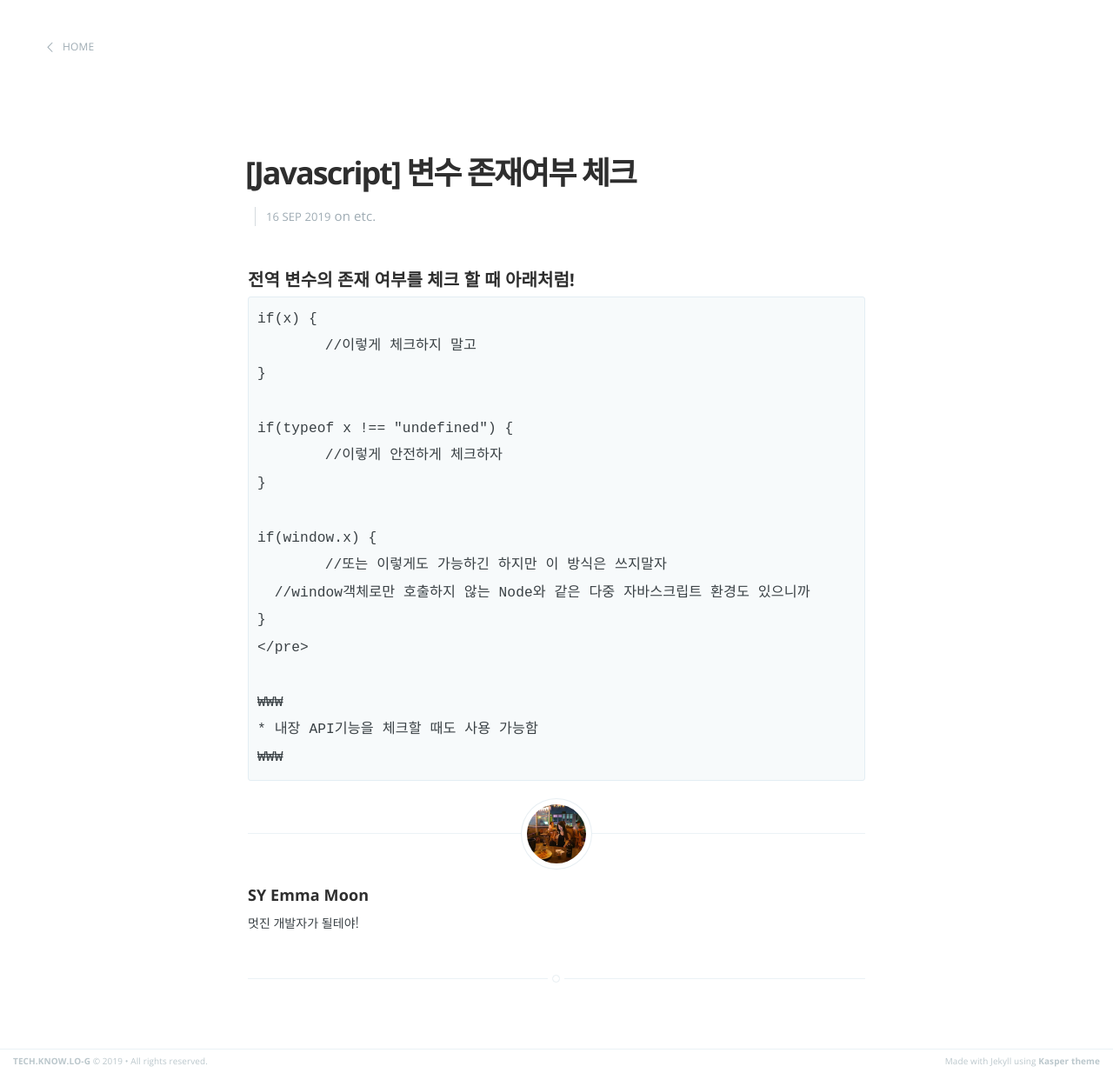
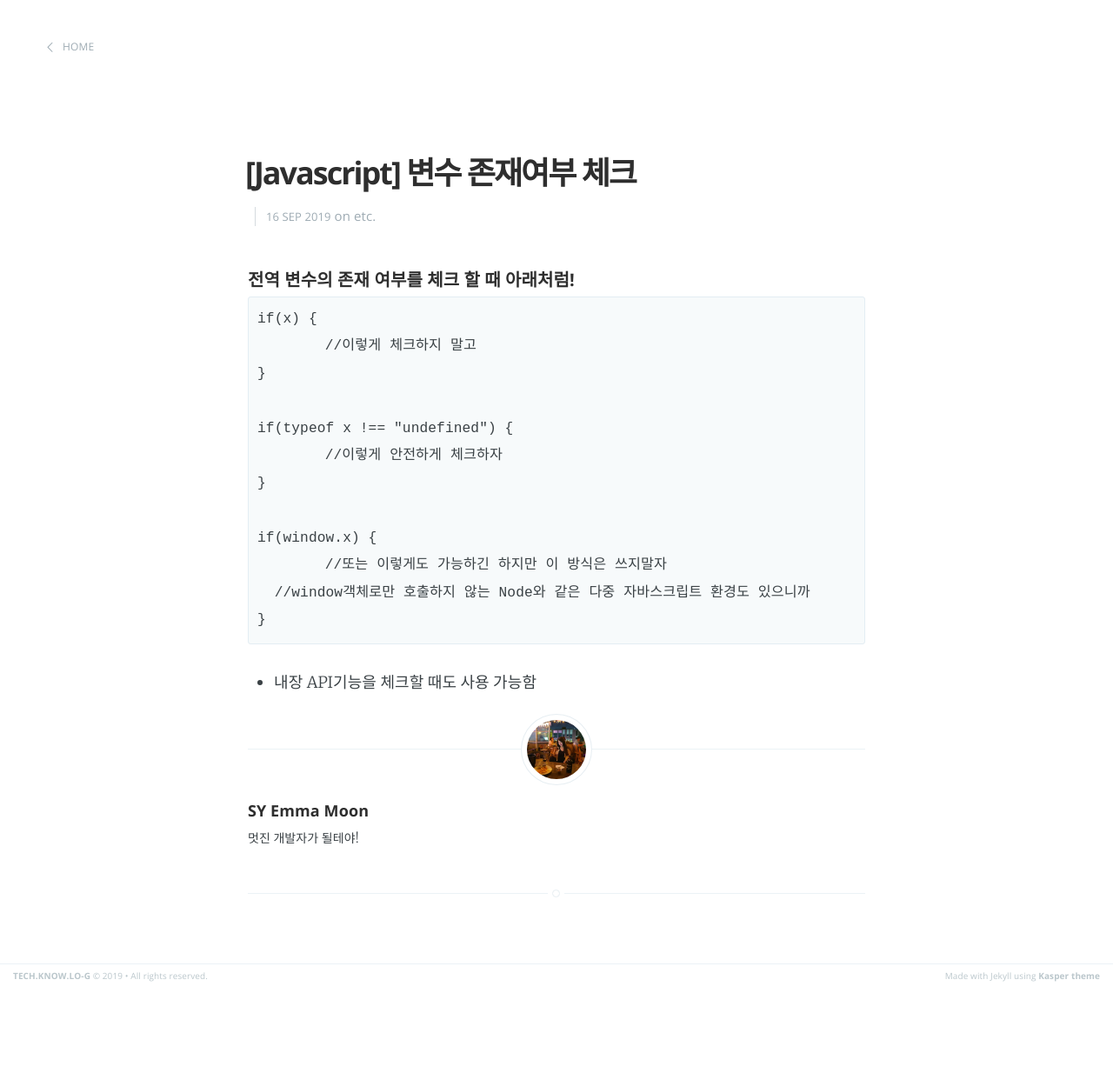
Before and after one commit to SY-MOON/sy-moon.github.io, a Jekyll site: the page built from _posts/2019-09-16-javascript-variable-check.md, in a window 1280 px wide. Shown: the whole page at 87% size. Built offline with Jekyll 4.4.1, drawn with Linux system fonts in a browser that asks for light colours; our own code applies the rules of GitHub Pages for plain Markdown files; after the commit the page ends 1136 px from its top, so only the background shows below that.

Commit message:
자바스크립트 변수체크 포스팅 수정

```diff
--- a/_posts/2019-09-16-javascript-variable-check.md
+++ b/_posts/2019-09-16-javascript-variable-check.md
@@ -18,8 +18,7 @@ if(window.x) {
 	//또는 이렇게도 가능하긴 하지만 이 방식은 쓰지말자
   //window객체로만 호출하지 않는 Node와 같은 다중 자바스크립트 환경도 있으니까
 }
-<code></pre>
+</code></pre>
 
-₩₩₩
+
 * 내장 API기능을 체크할 때도 사용 가능함
-₩₩₩
```
